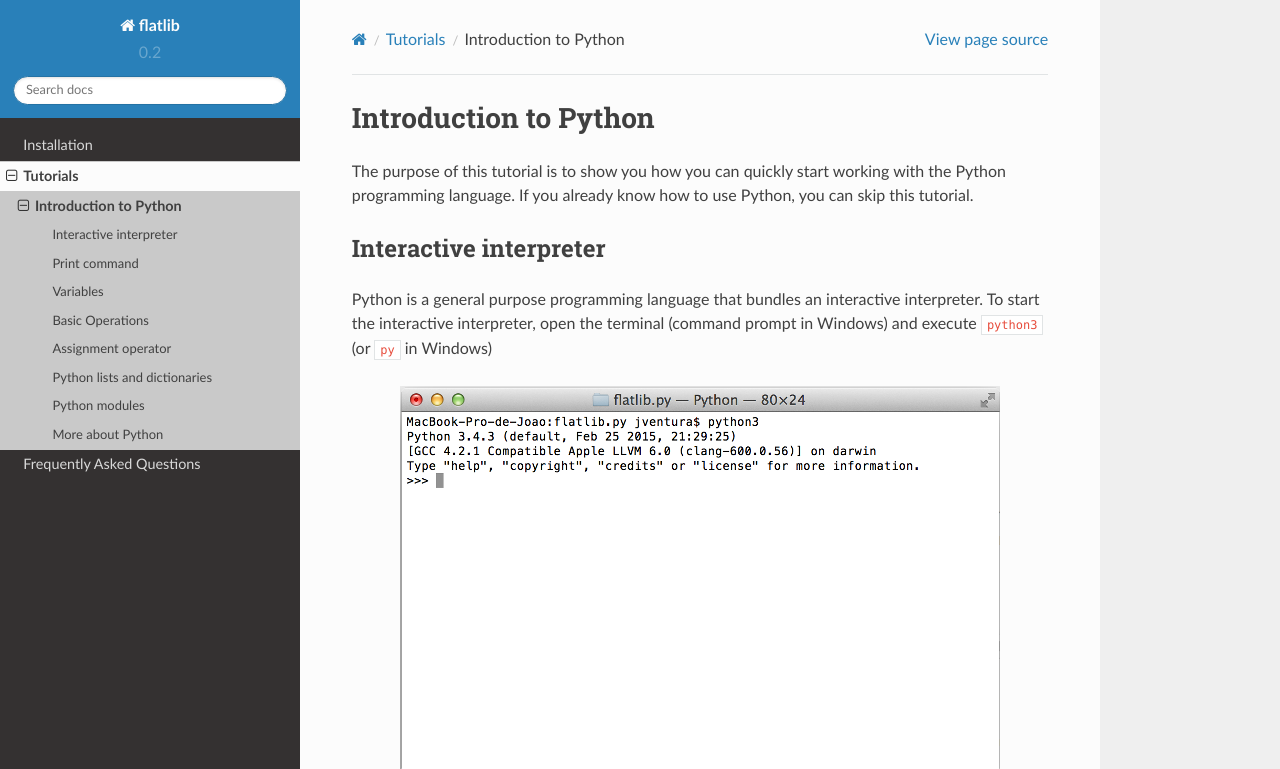
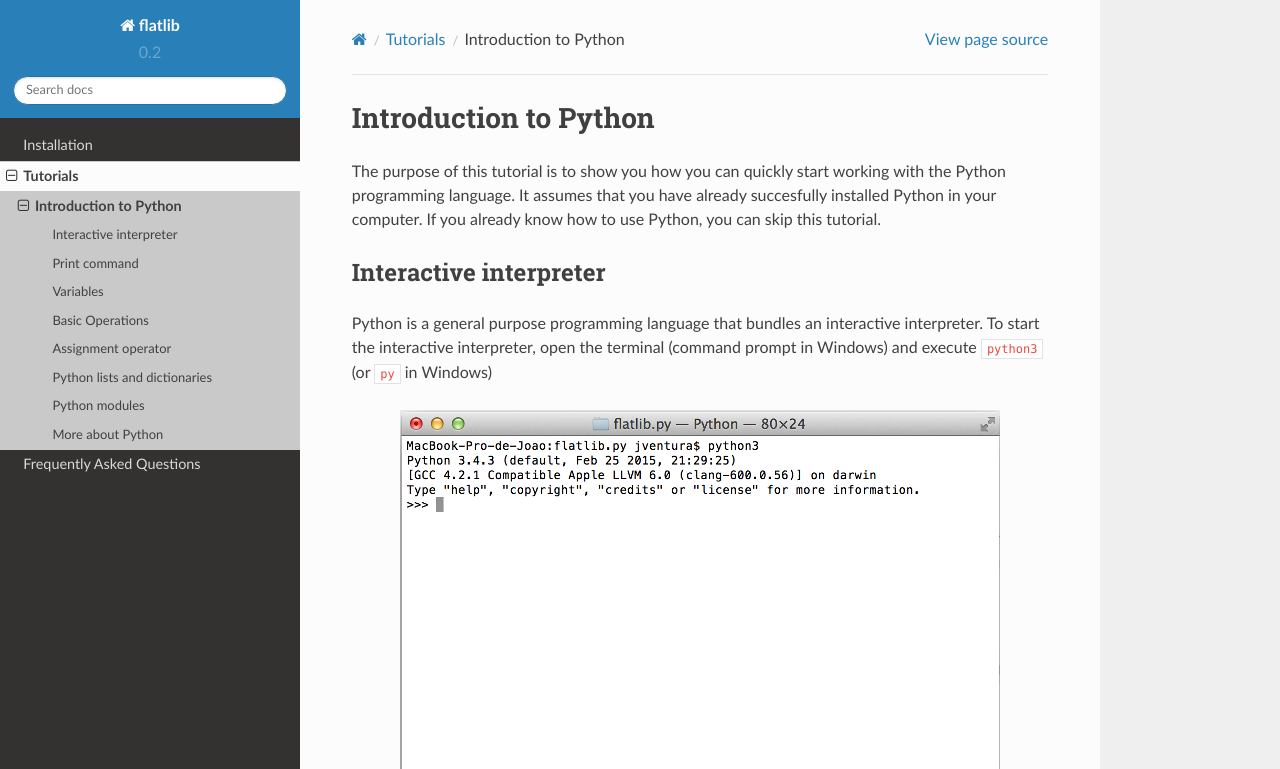
Before and after one commit to flatangle/flatlib, a Sphinx documentation site: the page built from docs/source/tutorials/intro-python.rst, in a window 1280 px wide and 900 px high, cut to the strip 0-769 px from the top of the window. Built offline with Sphinx 7.4.7 and the Read the Docs theme 2.0.0, drawn with Linux system fonts in a browser that asks for light colours.

Commit message:
Add small warning to the intro tutorial

```diff
--- a/docs/source/tutorials/intro-python.rst
+++ b/docs/source/tutorials/intro-python.rst
@@ -2,6 +2,7 @@ Introduction to Python
 ======================
 
 The purpose of this tutorial is to show you how you can quickly start working with the Python programming language.
+It assumes that you have already succesfully installed Python in your computer.
 If you already know how to use Python, you can skip this tutorial.
 
 
```
